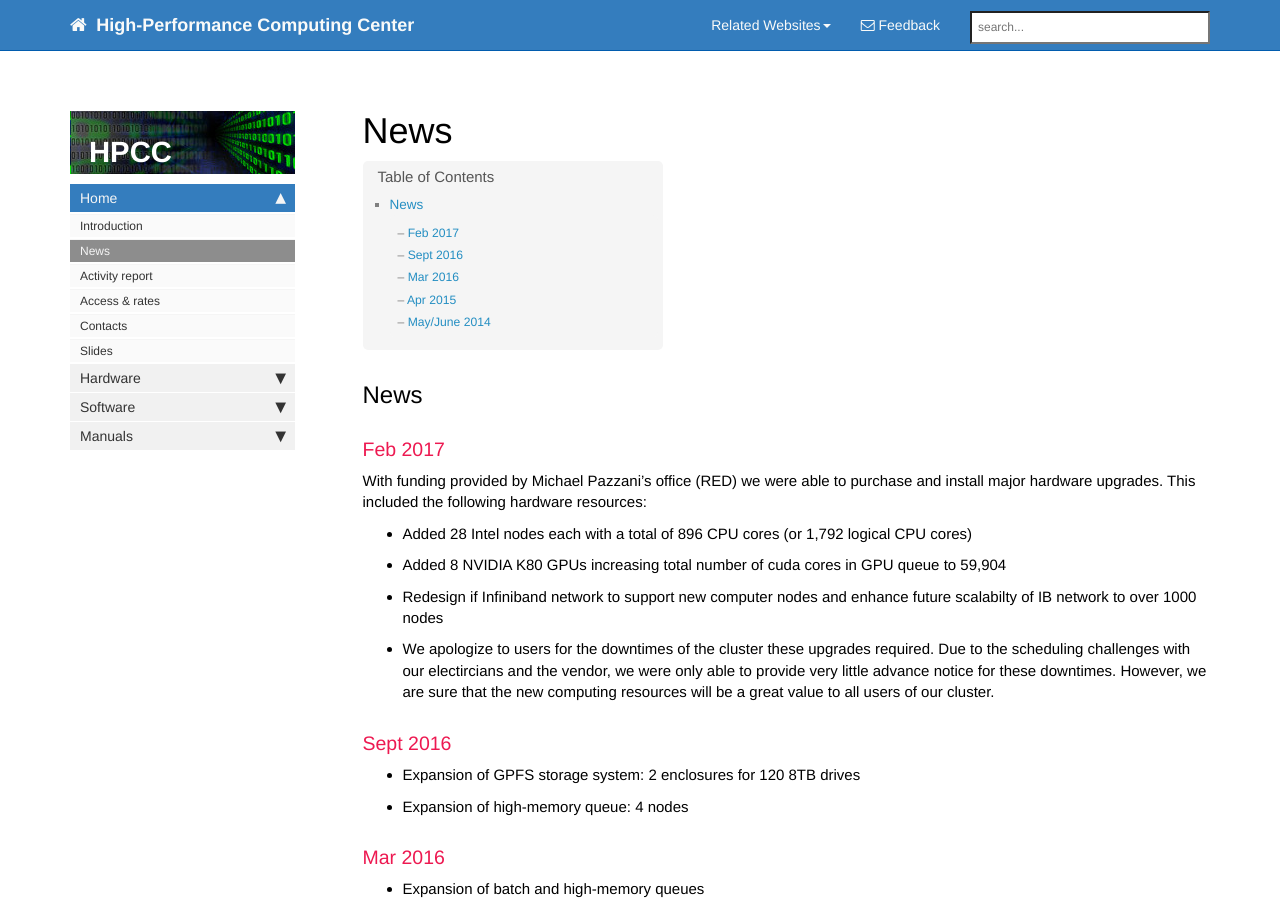
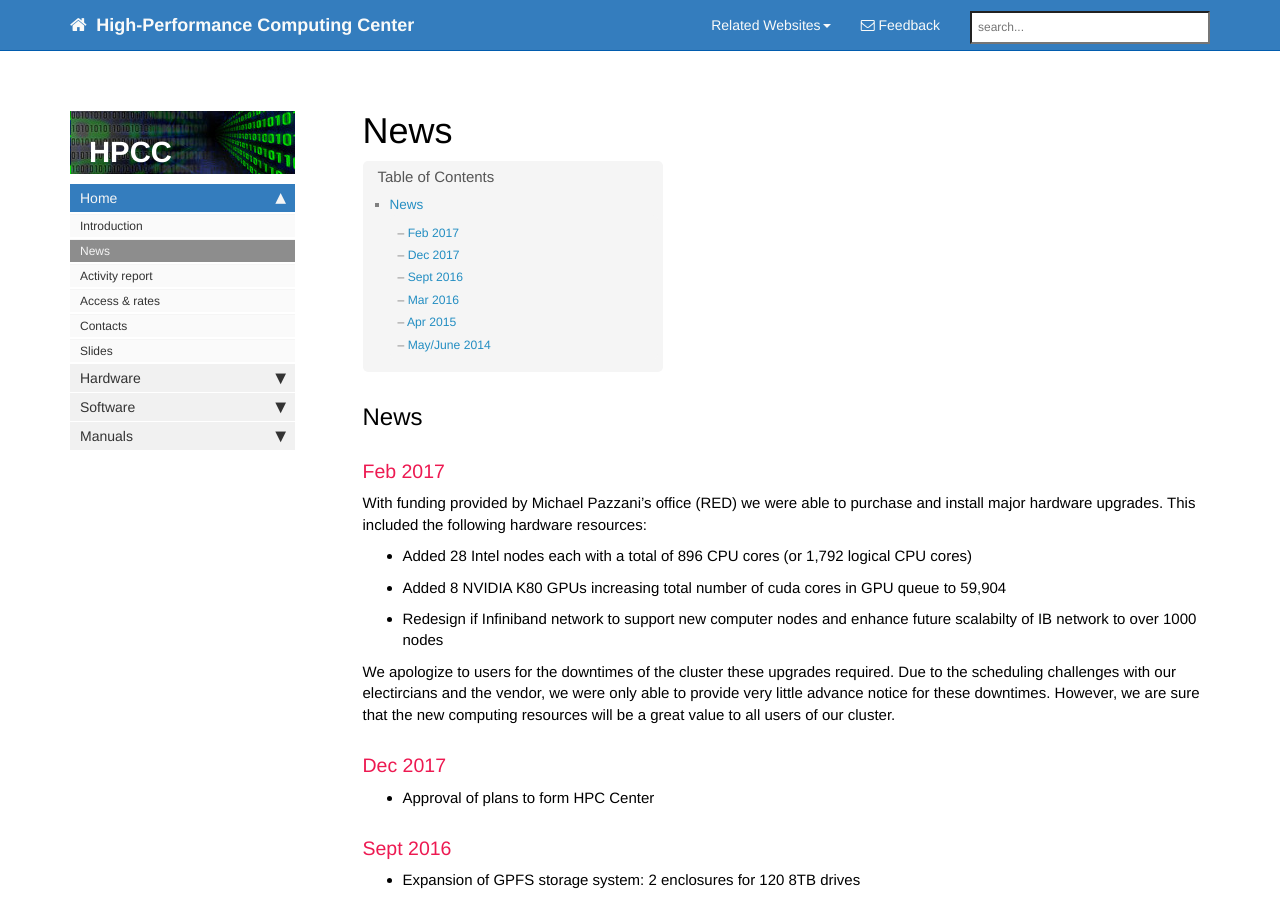
Before and after one commit to tgirke/rcf, a Jekyll site: the page built from news.md, in a window 1280 px wide and 900 px high. Built offline with Jekyll 4.4.1, drawn with Linux system fonts in a browser that asks for light colours; nearby versions of some CDN libraries; comment, search, counter and statistics services are not loaded.

Commit message:
content edits

```diff
--- a/news.md
+++ b/news.md
@@ -13,7 +13,12 @@ With funding provided by Michael Pazzani's office (RED) we were able to purchase
 * Added 8 NVIDIA K80 GPUs increasing total number of cuda cores in GPU queue to 59,904
 * Redesign if Infiniband network to support new computer nodes and enhance future scalabilty of IB network to over 1000 nodes
 
-* We apologize to users for the downtimes of the cluster these upgrades required. Due to the scheduling challenges with our electircians and the vendor, we were only able to provide very little advance notice for these downtimes. However, we are sure that the new computing resources will be a great value to all users of our cluster.
+We apologize to users for the downtimes of the cluster these upgrades required. Due to the scheduling challenges with our electircians and the vendor, we were only able to provide very little advance notice for these downtimes. However, we are sure that the new computing resources will be a great value to all users of our cluster.
+
+
+### Dec 2017
+
+* Approval of plans to form HPC Center
 
 ### Sept 2016
 
```
